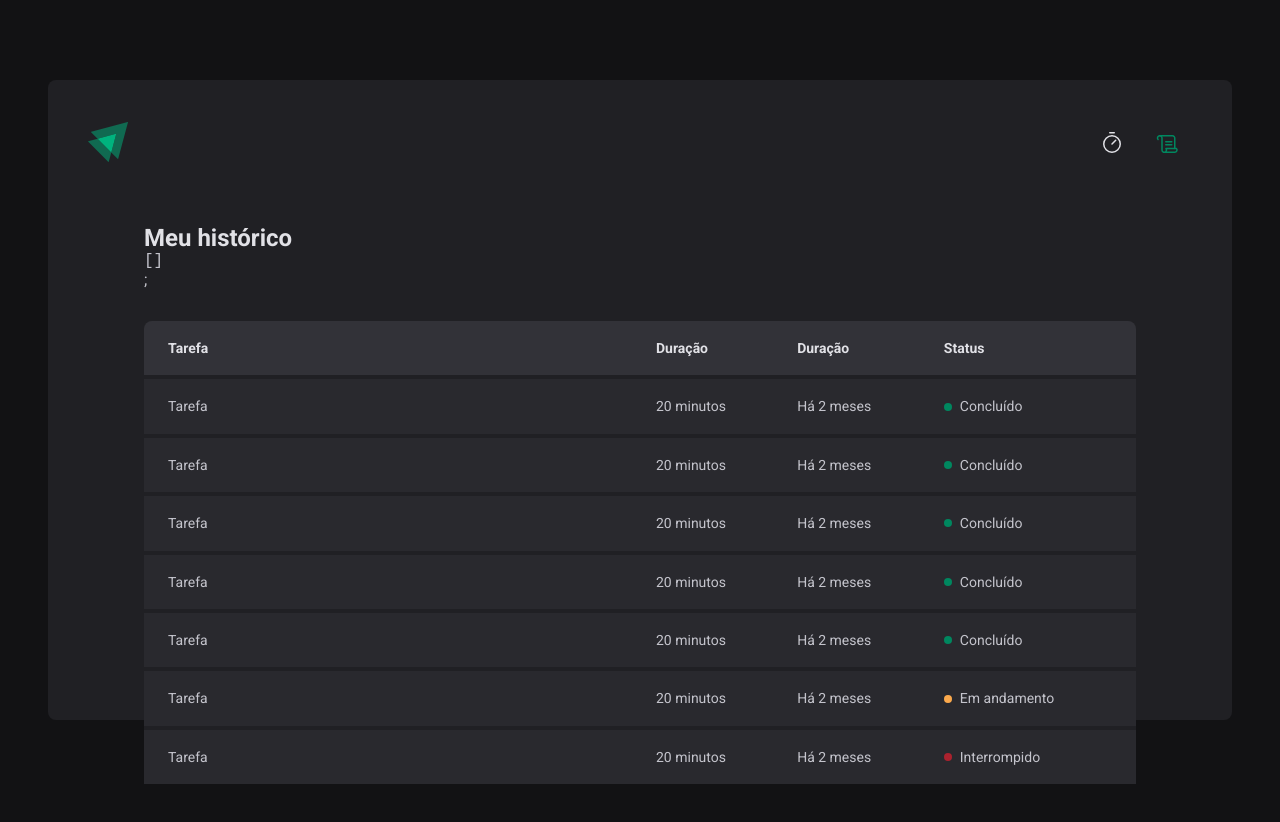
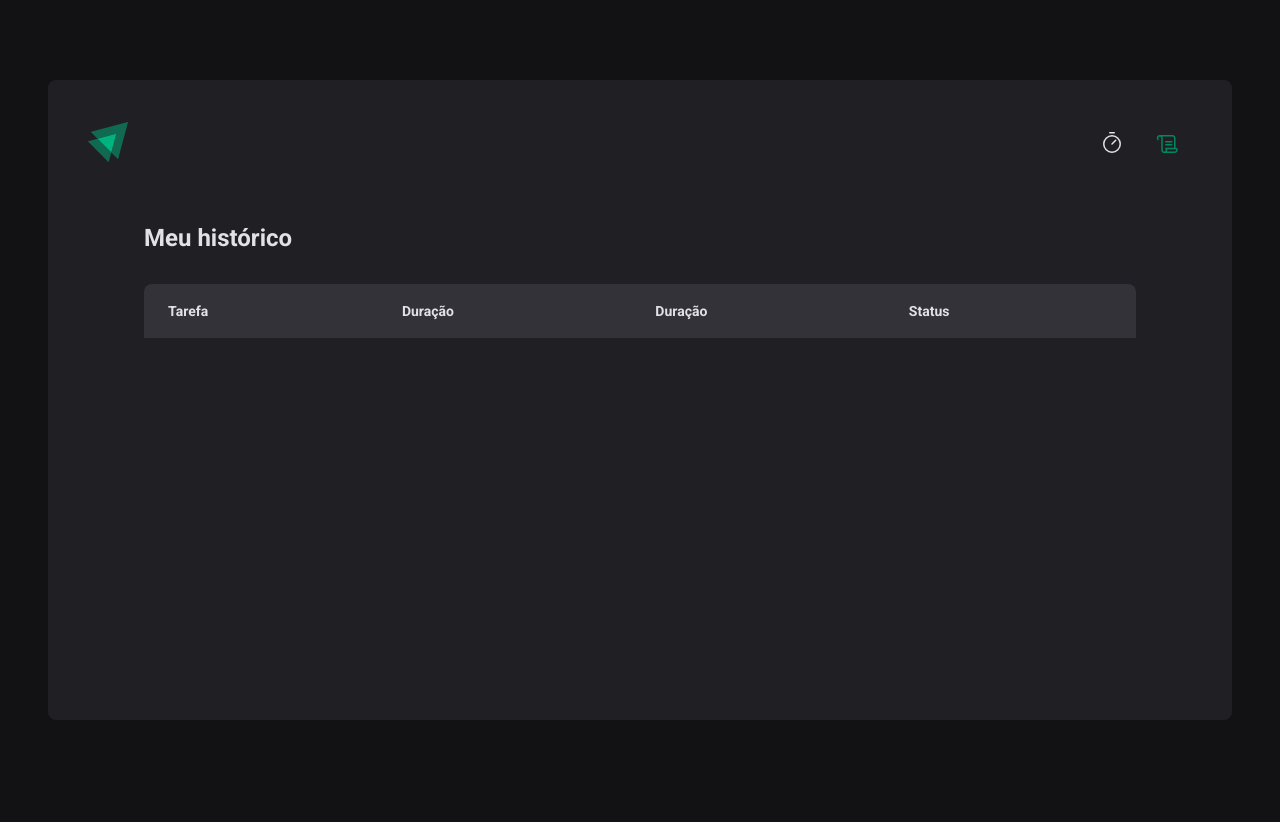
Before and after one commit to maiquitome/rocketseat-project-ignite-timer, a React (Vite) app: page /history in a window 1280 px wide. Shown: the top 822 px of the page. After the commit the page ends 800 px from the top, so only its background shows below. Built offline with nearby package versions, Linux system fonts and the light colour scheme.

Commit message:
feat: :sparkles: add cycles to History page

```diff
--- a/src/pages/History/index.tsx
+++ b/src/pages/History/index.tsx
@@ -8,7 +8,7 @@
   return (
     <HistoryContainer>
       <h1>Meu histórico</h1>
-      <pre>{JSON.stringify(cycles, null, 2)}</pre>;
+      {/* <pre>{JSON.stringify(cycles, null, 2)}</pre>; */}
       <HistoryList>
         <table>
           <thead>
@@ -20,62 +20,26 @@
             </tr>
           </thead>
           <tbody>
-            <tr>
-              <td>Tarefa</td>
-              <td>20 minutos</td>
-              <td>Há 2 meses</td>
-              <td>
-                <Status $statusColor="green">Concluído</Status>
-              </td>
-            </tr>
-            <tr>
-              <td>Tarefa</td>
-              <td>20 minutos</td>
-              <td>Há 2 meses</td>
-              <td>
-                <Status $statusColor="green">Concluído</Status>
-              </td>
-            </tr>
-            <tr>
-              <td>Tarefa</td>
-              <td>20 minutos</td>
-              <td>Há 2 meses</td>
-              <td>
-                <Status $statusColor="green">Concluído</Status>
-              </td>
-            </tr>
-            <tr>
-              <td>Tarefa</td>
-              <td>20 minutos</td>
-              <td>Há 2 meses</td>
-              <td>
-                <Status $statusColor="green">Concluído</Status>
-              </td>
-            </tr>
-            <tr>
-              <td>Tarefa</td>
-              <td>20 minutos</td>
-              <td>Há 2 meses</td>
-              <td>
-                <Status $statusColor="green">Concluído</Status>
-              </td>
-            </tr>
-            <tr>
-              <td>Tarefa</td>
-              <td>20 minutos</td>
-              <td>Há 2 meses</td>
-              <td>
-                <Status $statusColor="yellow">Em andamento</Status>
-              </td>
-            </tr>
-            <tr>
-              <td>Tarefa</td>
-              <td>20 minutos</td>
-              <td>Há 2 meses</td>
-              <td>
-                <Status $statusColor="red">Interrompido</Status>
-              </td>
-            </tr>
+            {cycles.map((cycle) => {
+              return (
+                <tr key={cycle.id}>
+                  <td>{cycle.task}</td>
+                  <td>{cycle.minutesAmount} minutos</td>
+                  <td>{cycle.startDate.toISOString()}</td>
+                  <td>
+                    {cycle.finishedDate && (
+                      <Status $statusColor="green">Concluído</Status>
+                    )}
+                    {cycle.interruptedDate && (
+                      <Status $statusColor="red">Interrompido</Status>
+                    )}
+                    {!cycle.finishedDate && !cycle.interruptedDate && (
+                      <Status $statusColor="yellow">Em andamento</Status>
+                    )}
+                  </td>
+                </tr>
+              );
+            })}
           </tbody>
         </table>
       </HistoryList>
```
